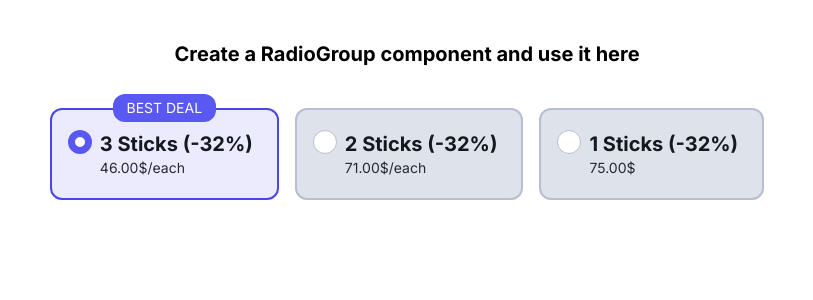
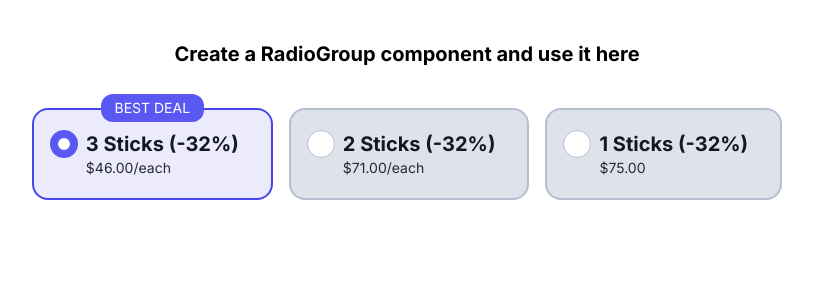
Before and after one commit to zain-adtracktiv/frontend-test, a Next.js app: page / in a window 1280 px wide. Shown: the top 300 px of the page, without its empty margins (233-1046 px from the left). Built offline with nearby package versions, Linux system fonts and the light colour scheme.

Commit message:
increase circle size

```diff
--- a/components/ui/radio-group.tsx
+++ b/components/ui/radio-group.tsx
@@ -1,4 +1,3 @@
-// components/RadioGroup.tsx
 import React from "react";
 
 interface RadioOption {
@@ -26,7 +25,7 @@ const RadioGroup: React.FC<RadioGroupProps> = ({
       {options.map((option) => (
         <label
           key={option.value}
-          className={`flex relative cursor-pointer gap-2 border-2 rounded-xl p-4 py-5 pr-6 ${
+          className={`flex relative cursor-pointer gap-2 border-2 rounded-2xl p-4 py-5 pr-8 ${
             selectedValue === option.value
               ? "bg-[#ECEBFE] border-[#4745EE]"
               : "bg-[#DEE2EA] border-[#B7BED0]"
@@ -41,9 +40,9 @@ const RadioGroup: React.FC<RadioGroupProps> = ({
             className="hidden"
           />
           <span
-            className={`size-6 bg-white rounded-full ${
+            className={`size-7 bg-white rounded-full ${
               selectedValue === option.value
-                ? "border-[#5A58F2] border-[7px]"
+                ? "border-[#5A58F2] border-[8px]"
                 : "border-[#B7BED0] border"
             }`}
           ></span>
@@ -52,7 +51,8 @@ const RadioGroup: React.FC<RadioGroupProps> = ({
               {option.label}
             </span>
             <span className="text-[#262A32] text-sm">
-              {option.value}${option.each && "/each"}
+              ${option.value}
+              {option.each && "/each"}
             </span>
           </div>
           {option.bestDeal && (
```
